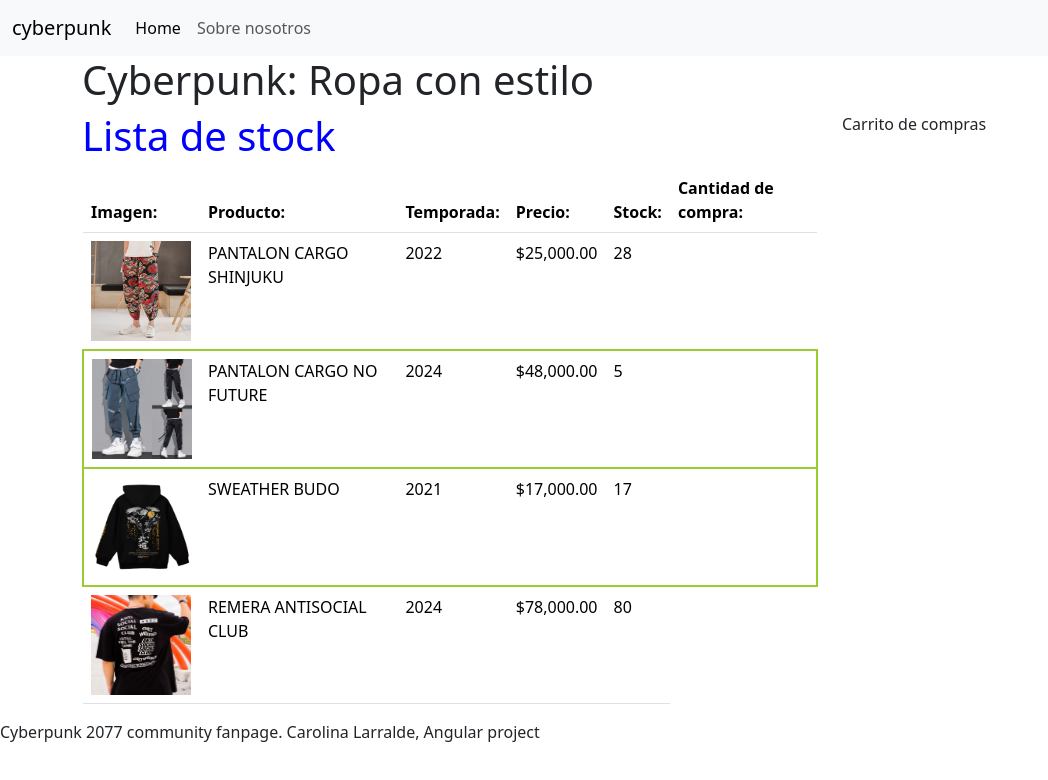
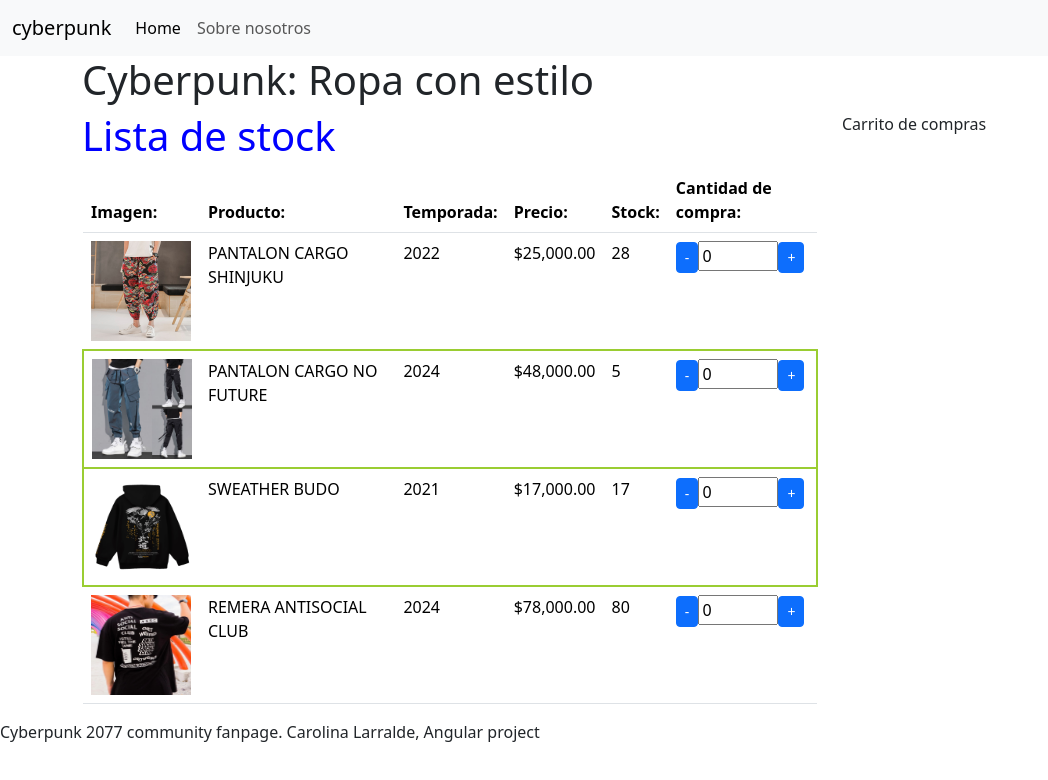
Before and after one commit to cLarralde/cLarraldeAngular, an Angular app: page / in a window 1280 px wide. Shown: the top 780 px of the page, without its empty margins (0-1048 px from the left). Built offline with nearby package versions, Linux system fonts and the light colour scheme.

Commit message:
Clase 4 modificaciones

```diff
--- a/src/app/clothes-list/Producto.ts
+++ b/src/app/clothes-list/Producto.ts
@@ -5,4 +5,5 @@ export interface Producto{
     precio:number;
     stock:number;
     oferta:boolean;
+    cantidad:number;
 }
--- a/src/app/clothes-list/clothes-list.component.html
+++ b/src/app/clothes-list/clothes-list.component.html
@@ -24,6 +24,11 @@
       } @else {
       <td><span class="badge badge-warning"> Sin stock </span></td>
       }
+      <td>
+        <button class="btn btn-primary btn-sm" (click)="discantidad(producto)">-</button>
+        <input type="text" [(ngModel)]="producto.cantidad" style="width:80px">
+        <button class="btn btn-primary btn-sm" (click)="addcantidad(producto)">+</button>
+      </td>
     </tr>
     } @empty {
     <tr>
--- a/src/app/clothes-list/clothes-list.component.ts
+++ b/src/app/clothes-list/clothes-list.component.ts
@@ -14,7 +14,8 @@ export class ClothesListComponent implements OnInit {
       temporada: 2022,
       precio: 25000,
       stock: 28,
-      oferta:false,
+      oferta: false,
+      cantidad: 0,
     },
     {
       imagen: 'img/cargoFuturo.jpg',
@@ -22,7 +23,8 @@ export class ClothesListComponent implements OnInit {
       temporada: 2024,
       precio: 48000,
       stock: 5,
-      oferta:true,
+      oferta: true,
+      cantidad: 0,
     },
     {
       imagen: 'img/buzoBudo.jpg',
@@ -30,7 +32,8 @@ export class ClothesListComponent implements OnInit {
       temporada: 2021,
       precio: 17000,
       stock: 17,
-      oferta:true,
+      oferta: true,
+      cantidad: 0,
     },
 
     {
@@ -39,10 +42,21 @@ export class ClothesListComponent implements OnInit {
       temporada: 2024,
       precio: 78000,
       stock: 80,
-      oferta:false,
+      oferta: false,
+      cantidad: 0,
     },
   ];
 
   constructor() {}
   ngOnInit(): void {}
+  addcantidad(producto: Producto): void {
+    if (producto.stock > producto.cantidad) {
+      producto.cantidad++;
+    }
+  }
+  discantidad(producto: Producto): void {
+    if (producto.cantidad > 0) {
+      producto.cantidad--;
+    }
+  }
 }
```
